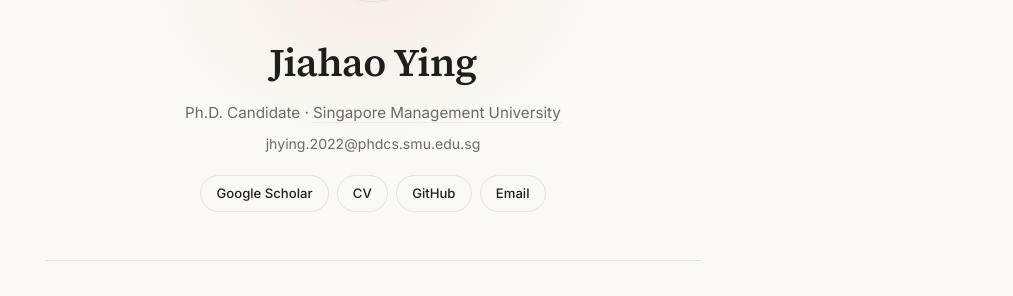
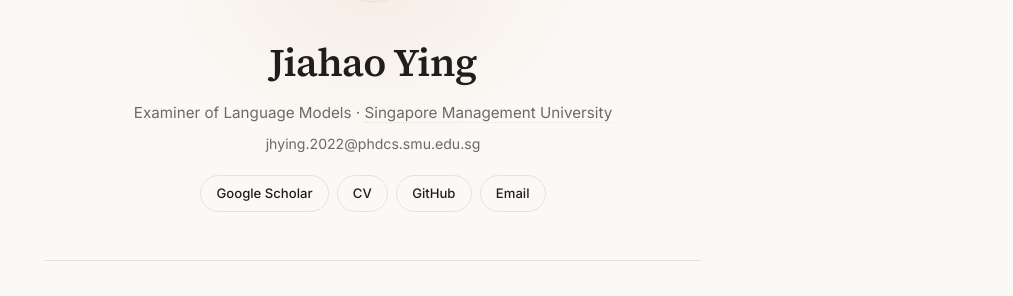
Before and after one commit to yingjiahao14/yingjiahao14.github.io, a Jekyll site: the page built from index.md, in a window 1280 px wide and 900 px high. Shown: the part 175-471 px from the top of the window, without its empty margins (267-1280 px from the left). Built offline with Jekyll 4.4.1, drawn with Linux system fonts in a browser that asks for light colours; comment, search, counter and statistics services are not loaded; our own code applies the rules of GitHub Pages for plain Markdown files.

Commit message:
Update hero title

```diff
--- a/_config.yml
+++ b/_config.yml
@@ -1,6 +1,6 @@
 # Basic Information
 title: Jiahao Ying
-position: Ph.D. Candidate
+position: Examiner of Language Models
 affiliation: Singapore Management University
 affiliation_link: https://www.smu.edu.sg/
 email: jhying.2022@phdcs.smu.edu.sg
```
